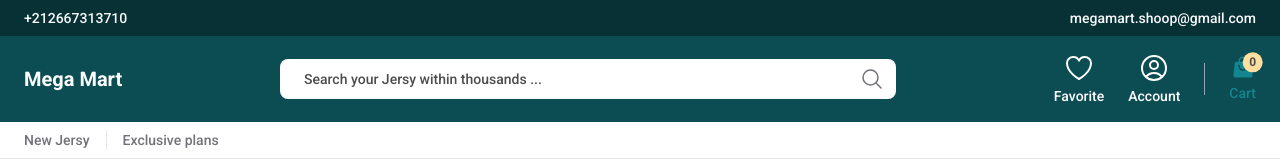
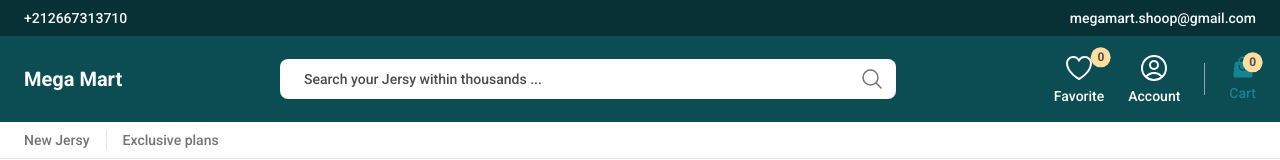
Before and after one commit to yacineahmaich/mega-mart-front, a React (Vite) app: page /account/login in a window 1280 px wide. Shown: the top 160 px of the page. Built offline with nearby package versions, Linux system fonts and the light colour scheme; no server answers.

Commit message:
🚀 add save product

```diff
--- a/src/components/client/Header.tsx
+++ b/src/components/client/Header.tsx
@@ -7,9 +7,12 @@ import {
 import MiniCartButton from './miniCart/MiniCartButton'
 import { Link } from 'react-router-dom'
 import { useGetUser } from '../../features/auth/useGetUser'
+import useSavedState from '../../store/saved'
 
 const Header: FC = () => {
   const { data: user } = useGetUser()
+
+  const { items } = useSavedState()
 
   return (
     <>
@@ -41,10 +44,16 @@ const Header: FC = () => {
           </form>
 
           <div className="flex items-center order-2 space-x-6 lg:order-3">
-            <div className="flex flex-col items-center space-y-0.5 text-sm font-medium text-white transition-colors cursor-pointer hover:text-slate-200">
+            <Link
+              to="/saved"
+              className="relative flex flex-col items-center space-y-0.5 text-sm font-medium text-white transition-colors cursor-pointer hover:text-slate-200"
+            >
               <HeartIcon className="w-6 h-6 sm:h-8 sm:w-8" />
               <span className="hidden sm:block">Favorite</span>
-            </div>
+              <span className="absolute top-0 right-0 flex items-center justify-center w-5 h-5 text-xs font-bold rounded-full text-dark-600 bg-warning-500 translate-x-1/3 -translate-y-1/3">
+                {items.length}
+              </span>
+            </Link>
 
             {user ? (
               <Link to="/account/profile">
--- a/src/components/client/product/Checkout.tsx
+++ b/src/components/client/product/Checkout.tsx
@@ -3,11 +3,15 @@ import { MinusSmallIcon, PlusSmallIcon } from '@heroicons/react/24/solid'
 import { useProduct } from '../../../features/client/products/product'
 import { useNavigate, useParams } from 'react-router-dom'
 import useCartState from '../../../store/cart'
+import { HeartIcon, XMarkIcon } from '@heroicons/react/24/outline'
+import useSavedState from '../../../store/saved'
 
 const Checkout = () => {
   const navigate = useNavigate()
   const { slug } = useParams()
   const { data: product } = useProduct(slug)
+
+  const { getItem, saveItem, unsaveItem } = useSavedState()
 
   const { items, updateQty, addItem } = useCartState()
   const productInCart = items[product.id]
@@ -115,8 +119,25 @@ const Checkout = () => {
               Add To Cart
             </button>
           )}
-          <button className="px-8 py-2 text-sm font-medium transition-colors border rounded-full hover:text-white border-primary-700 hover:bg-primary-700 text-primary-700 active:ring active:ring-primary-600 ring-offset-1">
-            Buy Now
+          <button
+            className="flex items-center justify-center gap-2 px-8 py-2 text-sm font-medium transition-colors border rounded-full border-primary-700 text-primary-700 active:ring active:ring-primary-600 ring-offset-1"
+            onClick={() =>
+              getItem(product.id)
+                ? unsaveItem(product.id)
+                : saveItem(product.id)
+            }
+          >
+            {getItem(product.id) ? (
+              <>
+                <XMarkIcon className="w-5 h-5" />
+                <span>Unsave</span>
+              </>
+            ) : (
+              <>
+                <HeartIcon className="w-5 h-5" />
+                <span>Save for later</span>
+              </>
+            )}
           </button>
         </div>
       </article>
--- /dev/null
+++ b/src/store/saved.ts
@@ -0,0 +1,38 @@
+import { create } from 'zustand'
+import { persist } from 'zustand/middleware'
+
+type SavedItem = {
+  id: number
+  at: Date
+}
+
+type SavedState = {
+  items: SavedItem[]
+  saveItem: (id: number) => void
+  unsaveItem: (id: number) => void
+  getItem: (id: number) => SavedItem | null
+}
+
+const useSavedState = create<SavedState>()(
+  persist(
+    (set, get) => ({
+      items: [],
+      saveItem: id =>
+        set(state => ({
+          ...state,
+          items: [...state.items, { id, at: new Date() }],
+        })),
+      unsaveItem: id =>
+        set(state => ({
+          ...state,
+          items: state.items.filter(i => i.id !== id),
+        })),
+      getItem: id => get().items.find(i => i.id === id),
+    }),
+    {
+      name: 'saved',
+    }
+  )
+)
+
+export default useSavedState
```
